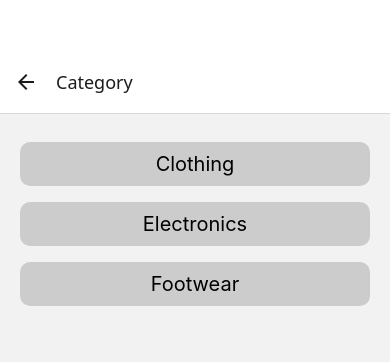
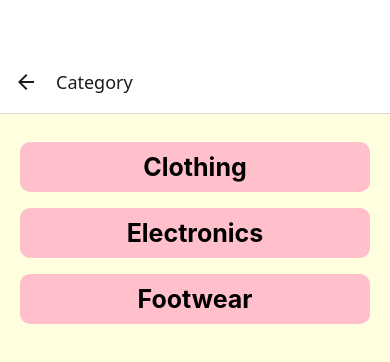
Before and after one commit to AksharaGaur/AwesomeProject, a React Native app: screen /Category in a window 390 px wide. Shown: the top 362 px of the page. Built offline with nearby package versions, Linux system fonts and the light colour scheme.

Commit message:
add all files

```diff
--- a/App.tsx
+++ b/App.tsx
@@ -11,15 +11,44 @@ import StoreNavigator from './src/navigation/StoreNavigator';
 
 const App=()=> {
 
+  // const [count,setCount]=useState(0)
+
+
     return (
 
     <View style={{flex:1,marginTop:50}}>
+      <StoreNavigator/>
+
+      </View>
+    )
+  }
       {/* <AppNavigator/> */}
       {/* <SearchBox/> */}
-      <StoreNavigator/>
+    {/* <StoreNavigator/> */}
+       {/* <Text style={{fontSize:35 , marginTop:25, marginBottom:20, color:'blue', fontWeight:'bold'}}>Component Did Update</Text>
+       <Text style={styles.title}>Count : {count}</Text>
+       <View style={styles.buttonContainer}>
+       <Button title='Increase Count' onPress={()=>setCount(count+1)}/>
+       <Button title='Decrease Count' onPress={()=>setCount(count-1)}/>
+       <Button  title='Reset Count' onPress={()=>setCount(0)}/>
+        </View>
+
     </View>
   );
 }
+
+const styles=StyleSheet.create({
+  title:{
+    fontSize:25,
+    color:'red',
+    marginBottom:15,
+    fontWeight:'bold'
+  },
+  buttonContainer:{
+    flexDirection:'row',
+    gap:10
+  }
+}) */}
 
  {/* / const UserData=(props: { item: any; })=>{ */}
 //   const item=props.item;
--- a/src/Pages/CategoryPage.tsx
+++ b/src/Pages/CategoryPage.tsx
@@ -6,6 +6,8 @@ import { categories } from '../data/products';
 type Props = {
     navigation : StackNavigationProp<any, 'Category'>;
 }
+//onPress={() => navigation.navigate('ProductList', { category: 'Clothing' })}
+
 
 const CategoryPage : React.FC<Props> = ({navigation}) =>{
     return(
@@ -13,7 +15,7 @@ const CategoryPage : React.FC<Props> = ({navigation}) =>{
             <FlatList data={categories}
             keyExtractor={(item)=>item.id}
             renderItem={({item}) => (
-                <TouchableOpacity style={styles.item} onPress={()=> navigation.navigate('productList',
+                <TouchableOpacity style={styles.item} onPress={()=> navigation.navigate('ProductList',
                      {category: item.name})}>
                 <Text style={styles.text}>{item.name}</Text>
                      </TouchableOpacity>
@@ -24,9 +26,9 @@ const CategoryPage : React.FC<Props> = ({navigation}) =>{
 }
 
 const styles= StyleSheet.create({
-    container:{flex:1, padding:20},
-    item:{padding:10, backgroundColor:'#ccc',borderRadius:10, marginVertical:8},
-    text:{fontSize:20, textAlign:'center'}
+    container:{flex:1, padding:20, backgroundColor:'lightyellow'},
+    item:{padding:10, backgroundColor:'pink',borderRadius:10, marginVertical:8},
+    text:{fontSize:25, textAlign:'center', fontWeight:'bold'}
 })
 
 export default CategoryPage;
--- a/src/Pages/HomePage.tsx
+++ b/src/Pages/HomePage.tsx
@@ -18,8 +18,8 @@ const HomePage : React.FC<Props> = ({navigation}) => {
 }
 
 const styles = StyleSheet.create({
-    container:{flex:1, justifyContent:'flex-start', alignItems:'center', marginTop:20},
-    title:{fontSize:40, fontWeight:'bold', marginTop:20, marginBottom:30, color:'red'}
+    container:{flex:1, justifyContent:'flex-start', alignItems:'center',  backgroundColor:'lightyellow'},
+    title:{fontSize:40, fontWeight:'bold', marginTop:30, marginBottom:30, color:'red'}
 
 })
 
--- a/src/Pages/ProductDetailPage.tsx
+++ b/src/Pages/ProductDetailPage.tsx
@@ -1,13 +1,21 @@
 import React from 'react';
 import { View, Text, StyleSheet, Image } from 'react-native';
-import { StackScreenProps } from '@react-navigation/stack';
+import { StackNavigationProp, StackScreenProps } from '@react-navigation/stack';
+import { RouteProp } from '@react-navigation/native';
 
-// Define navigation stack params
+// // Define navigation stack params
 type StoreStackParamList = {
     ProductDetail: { product: { name: string; price: string; image: string; description: string } };
 };
 
-type Props = StackScreenProps<StoreStackParamList, 'ProductDetail'>;
+type Props = {
+    //route: RouteProp<{params: {product:{name: string, price:string, image:string, description:string}}},'params'>;
+
+        navigation: StackNavigationProp<any, 'ProductDetail'>;
+        route: RouteProp<StoreStackParamList, 'ProductDetail'>;
+
+
+}
 
 const ProductDetailPage: React.FC<Props> = ({ route }) => {
     const { product } = route.params;
@@ -23,8 +31,8 @@ const ProductDetailPage: React.FC<Props> = ({ route }) => {
 };
 
 const styles = StyleSheet.create({
-    container: { flex: 1, padding: 10, alignItems: 'center' },
-    image: { width: 200, height: 200 },
+    container: { flex: 1, padding: 10, alignItems: 'center' , backgroundColor:'lightyellow'},
+    image: { width: 300, height: 300 },
     title: { fontSize: 25, fontWeight: 'bold', marginVertical: 10 },
     price: { fontSize: 22, color: 'green', marginBottom: 10 },
     description: { fontSize: 18, textAlign: 'center' }, // Fixed typo from "discription" to "description"
--- a/src/Pages/ProductListPage.tsx
+++ b/src/Pages/ProductListPage.tsx
@@ -3,20 +3,22 @@ import { View, Text, FlatList, TouchableOpacity, Image, StyleSheet } from 'react
 import { StackNavigationProp } from '@react-navigation/stack';
 import { RouteProp } from '@react-navigation/native';
 import { products } from '../data/products';
-import { StoreStackParamList } from '../navigation/StoreNavigator';
 
-// Correctly define Props with StoreStackParamList
-type ProductListNavigationProp = StackNavigationProp<StoreStackParamList, 'ProductList'>;
-type ProductListRouteProp = RouteProp<StoreStackParamList, 'ProductList'>;
+
+// // Correctly define Props with StoreStackParamList
+// type ProductListNavigationProp = StackNavigationProp<StoreStackParamList, 'ProductList'>;
+// type ProductListRouteProp = RouteProp<StoreStackParamList, 'ProductList'>;
 
 type Props = {
-    navigation: ProductListNavigationProp;
-    route: ProductListRouteProp;
+    navigation: StackNavigationProp<any, 'ProductList'>;
+    route: RouteProp<{params: {category:string}},'params'>;
 };
+
+//const productList = products[category as keyof typeof products] || [];
 
 const ProductListPage: React.FC<Props> = ({ navigation, route }) => {
     const { category } = route.params;
-    const productList = products[category] || [];
+    const productList = products[category as keyof typeof products] || [];
 
     return (
         <View style={styles.container}>
@@ -38,10 +40,10 @@ const ProductListPage: React.FC<Props> = ({ navigation, route }) => {
 };
 
 const styles = StyleSheet.create({
-    container: { flex: 1, padding: 20 },
-    item: { padding: 10, borderRadius: 10, backgroundColor: '#eee', marginVertical: 8 },
+    container: { flex: 1, padding: 20, backgroundColor:'lightyellow' },
+    item: { padding: 10, borderRadius: 10, marginVertical: 8 , backgroundColor:'pink'},
     text: { fontSize: 25, textAlign: 'center' },
-    image: { height: 100, width: 100, alignSelf: 'center' }
+    image: { height: 'auto', width: 'auto', alignSelf: 'center' }
 });
 
 export default ProductListPage;
--- a/src/data/products.ts
+++ /dev/null
@@ -1,23 +0,0 @@
-export const categories = [
-    {id:'1', name:'Clothing'},
-    {id:'2', name:'Electronics'},
-    {id:'3',name:'Footwear'}
-]
-
-type Product = {
-    id: string;
-    name: string;
-    image: string;
-    price:string;
-    discription:string
-  };
-
-  type ProductsData = {
-    [key: string]: Product[]; // Define an index signature
-  };
-
-export const products : ProductsData= {
-    Clothing: [{id:'101', name:"Dress", price:'₹1,099', image:'https://img.freepik.com/free-photo/clothes-store-with-mannequin_23-2148929528.jpg?semt=ais_hybrid', discription:'A beautiful dress'}],
-    Electronics: [{id:'102', name:'Smart Pnone', price:'₹25,000', image:'https://www.shutterstock.com/image-generated/close-photo-smartphone-held-hand-businesswoman-we-2564472239', discription:'Latest smartphone model'}],
-    Footwear:[{id:'103', name:'Shoes', price:'₹999', image:'https://www.shutterstock.com/image-photo/trendy-sports-shoes-on-white-background-men', discription:'Comfortable Shoes'}]
-}
--- /dev/null
+++ b/src/data/products.tsx
@@ -0,0 +1,25 @@
+export const categories = [
+    {id:'1', name:'Clothing'},
+    {id:'2', name:'Electronics'},
+    {id:'3',name:'Footwear'}
+]
+
+type Product = {
+    id: string;
+    name: string;
+    image: string;
+    price:string;
+    discription:string
+  };
+
+  type ProductsData = {
+    [key: string]: Product[]; // Define an index signature
+  };
+
+export const products : Record<string, { id: string; name: string; image: string; price:string; discription:string }[]>= {
+    Clothing: [{id:'101', name:"Dress", price:'₹1,099', image:'https://img.freepik.com/free-photo/clothes-store-with-mannequin_23-2148929528.jpg?semt=ais_hybrid', discription:'A beautiful dress'}],
+    Electronics: [{id:'102', name:'Smart Pnone', price:'₹25,000', image:'https://encrypted-tbn0.gstatic.com/images?q=tbn:ANd9GcTnxy562Qd1Z_5rR62jhsLJLZ4fnBzfXIBLYOwUlKG3vt3cFDrZGUijv68&s', discription:'Latest smartphone model'}],
+    Footwear:[{id:'103', name:'Shoes', price:'₹999', image:'https://encrypted-tbn0.gstatic.com/images?q=tbn:ANd9GcTiA9PG4i2mNefPfRNZMkDVzASqXKNENaCZk4BwoZcGfBXmwLgqqF-3I54&s', discription:'Comfortable Shoes'}]
+}
+
+//export const products: Record<string, { id: string; name: string; image: string }[]> = {
--- a/src/navigation/StoreNavigator.tsx
+++ b/src/navigation/StoreNavigator.tsx
@@ -7,15 +7,15 @@ import CategoryPage from '../Pages/CategoryPage';
 import ProductListPage from '../Pages/ProductListPage';
 import ProductDetailPage from '../Pages/ProductDetailPage';
 
-// ✅ Explicitly export StoreStackParamList
-export type StoreStackParamList = {
-  Home: undefined;
-  Category: undefined;
-  ProductList: { category: string }; // Ensure ProductList expects category
-  ProductDetail: { product: any };   // Ensure ProductDetail expects product
-};
+// // ✅ Explicitly export StoreStackParamList
+// export type StoreStackParamList = {
+//   Home: undefined;
+//   Category: undefined;
+//   ProductList: { category: string }; // Ensure ProductList expects category
+//   ProductDetail: { product: any };   // Ensure ProductDetail expects product
+// };
 
-const Stack = createStackNavigator<StoreStackParamList>();
+const Stack = createStackNavigator();
 
 const StoreNavigator = () => {
   return (
@@ -23,8 +23,8 @@ const StoreNavigator = () => {
       <Stack.Navigator>
         <Stack.Screen name="Home" component={HomePage} />
         <Stack.Screen name="Category" component={CategoryPage} />
-        <Stack.Screen name="ProductList" component={ProductListPage} />
-        <Stack.Screen name="ProductDetail" component={ProductDetailPage} />
+        <Stack.Screen name="ProductDetail" component={ProductDetailPage}/>
+        <Stack.Screen name="ProductList" component={ProductListPage}/>
       </Stack.Navigator>
     </NavigationContainer>
   );
```
